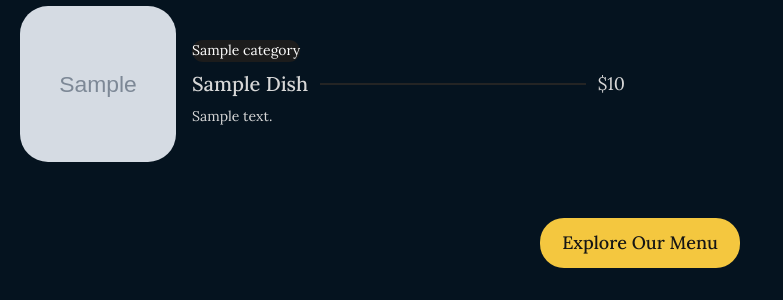
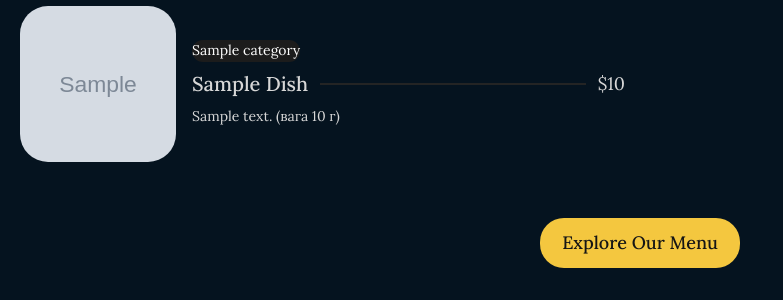
Before and after one commit to john4IK-Oleksij/Savoure, a Django app: page / in a window 1280 px wide. Shown: the part 1907-2207 px from the top of the page, without its empty margins (0-783 px from the left). Run offline with Django 5.2, Linux system fonts and the light colour scheme; tables that the repository leaves empty hold one stand-in row (values such as "Sample post"); grey boxes marked "Sample" are stand-in pictures.

Commit message:
fix(media): serve uploaded images in production and display dish weight in card description

```diff
--- a/config/urls.py
+++ b/config/urls.py
@@ -3,9 +3,9 @@ Main URL configuration for Savoure Restaurant.
 """
 
 from django.conf import settings
-from django.conf.urls.static import static
 from django.contrib import admin
-from django.urls import include, path
+from django.urls import include, path, re_path
+from django.views.static import serve
 
 urlpatterns = [
     path("backstage/", admin.site.urls),
@@ -13,8 +13,6 @@ urlpatterns = [
     path("menu/", include("menu.urls", namespace="menu")),
     path("reservations/", include("reservations.urls", namespace="reservations")),
     path("news/", include("blog.urls", namespace="blog")),
+    # Serve user & admin uploaded media files (dishes, blogs) in production and development
+    re_path(r"^media/(?P<path>.*)$", serve, {"document_root": settings.MEDIA_ROOT}),
 ]
-
-# Serve media files during local development
-if settings.DEBUG:
-    urlpatterns += static(settings.MEDIA_URL, document_root=settings.MEDIA_ROOT)
--- a/templates/menu/_dish_card.html
+++ b/templates/menu/_dish_card.html
@@ -14,6 +14,6 @@
          <span class="dishcard__line"></span>
          <span class="dishcard__price">${{ dish.price|floatformat:0 }}</span>
       </div>
-      <p class="dishcard__description">{{ dish.description }}</p>
+      <p class="dishcard__description">{{ dish.description }}{% if dish.weight_grams %} (вага {{ dish.weight_grams }} г){% endif %}</p>
    </div>
 </div>
```
